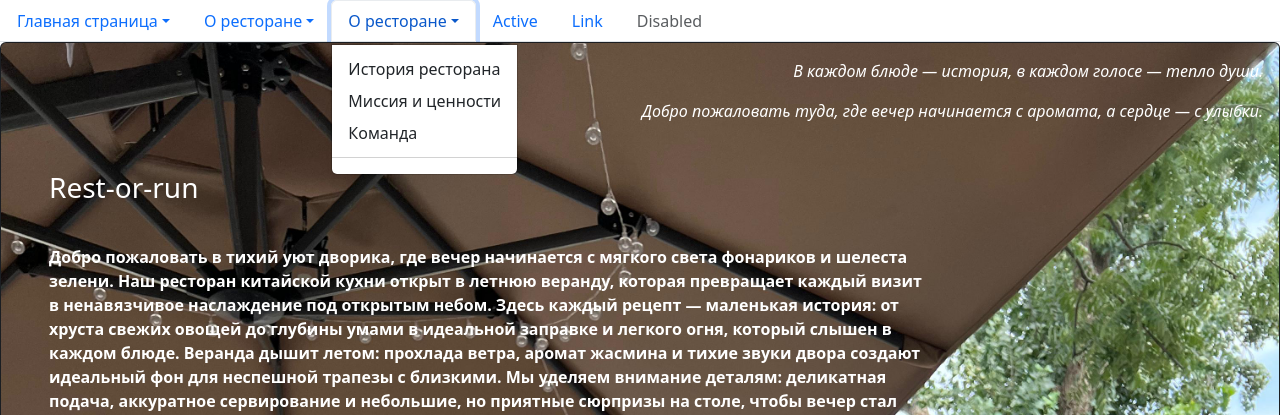
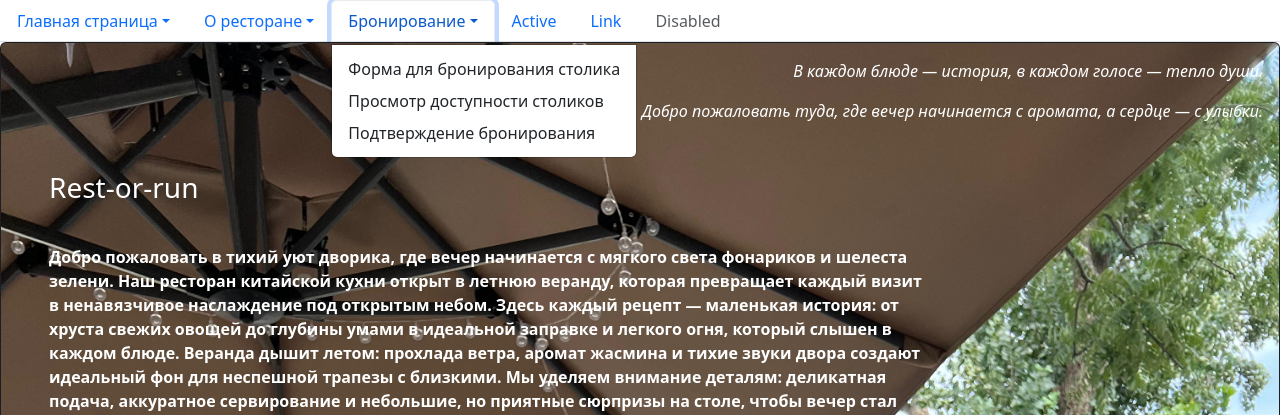
Before and after one commit to Fin395/GraduationProject, a Django app: page /restaurant/description/ in a window 1280 px wide, after a click on "Бронирование". Shown: the top 415 px of the page. Run offline with Django 5.2, Linux system fonts and the light colour scheme; some libraries are stand-ins or nearby versions.

```diff
--- a/restaurant/templates/restaurant/main_menu.html
+++ b/restaurant/templates/restaurant/main_menu.html
@@ -16,17 +16,15 @@
       <li><a class="dropdown-item" href="{% url 'restaurant:history' %}">История ресторана</a></li>
       <li><a class="dropdown-item" href="{% url 'restaurant:mission' %}">Миссия и ценности</a></li>
       <li><a class="dropdown-item" href="{% url 'restaurant:team' %}">Команда</a></li>
-      <li><hr class="dropdown-divider"></li>
     </ul>
   </li>
 
   <li class="nav-item dropdown">
-    <a class="nav-link dropdown-toggle" data-bs-toggle="dropdown" href="#" role="button" aria-expanded="false">О ресторане</a>
+    <a class="nav-link dropdown-toggle" data-bs-toggle="dropdown" href="#" role="button" aria-expanded="false">Бронирование</a>
     <ul class="dropdown-menu">
-      <li><a class="dropdown-item" href="{% url 'restaurant:history' %}">История ресторана</a></li>
-      <li><a class="dropdown-item" href="{% url 'restaurant:mission' %}">Миссия и ценности</a></li>
-      <li><a class="dropdown-item" href="{% url 'restaurant:team' %}">Команда</a></li>
-      <li><hr class="dropdown-divider"></li>
+      <li><a class="dropdown-item" href="{% url 'restaurant:history' %}">Форма для бронирования столика</a></li>
+      <li><a class="dropdown-item" href="{% url 'restaurant:mission' %}">Просмотр доступности столиков</a></li>
+      <li><a class="dropdown-item" href="{% url 'restaurant:team' %}">Подтверждение бронирования</a></li>
     </ul>
   </li>
 
```
